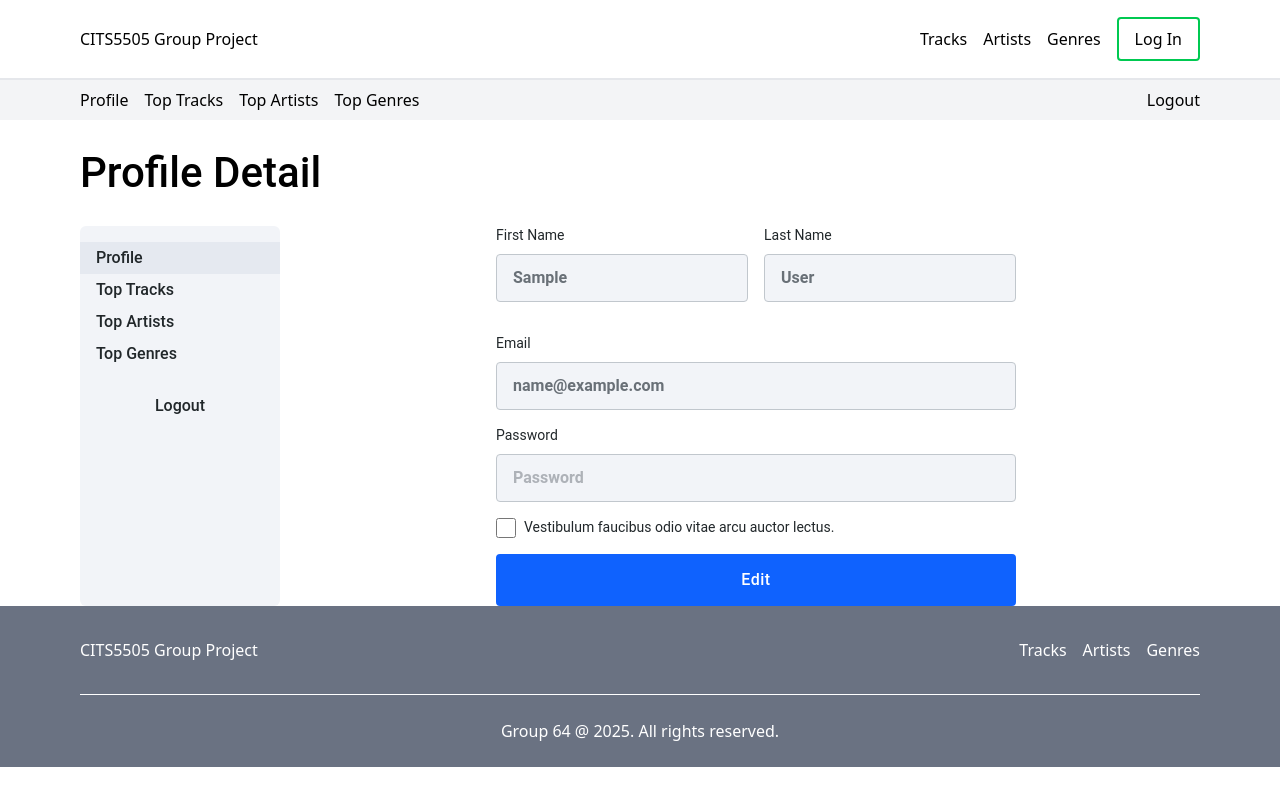
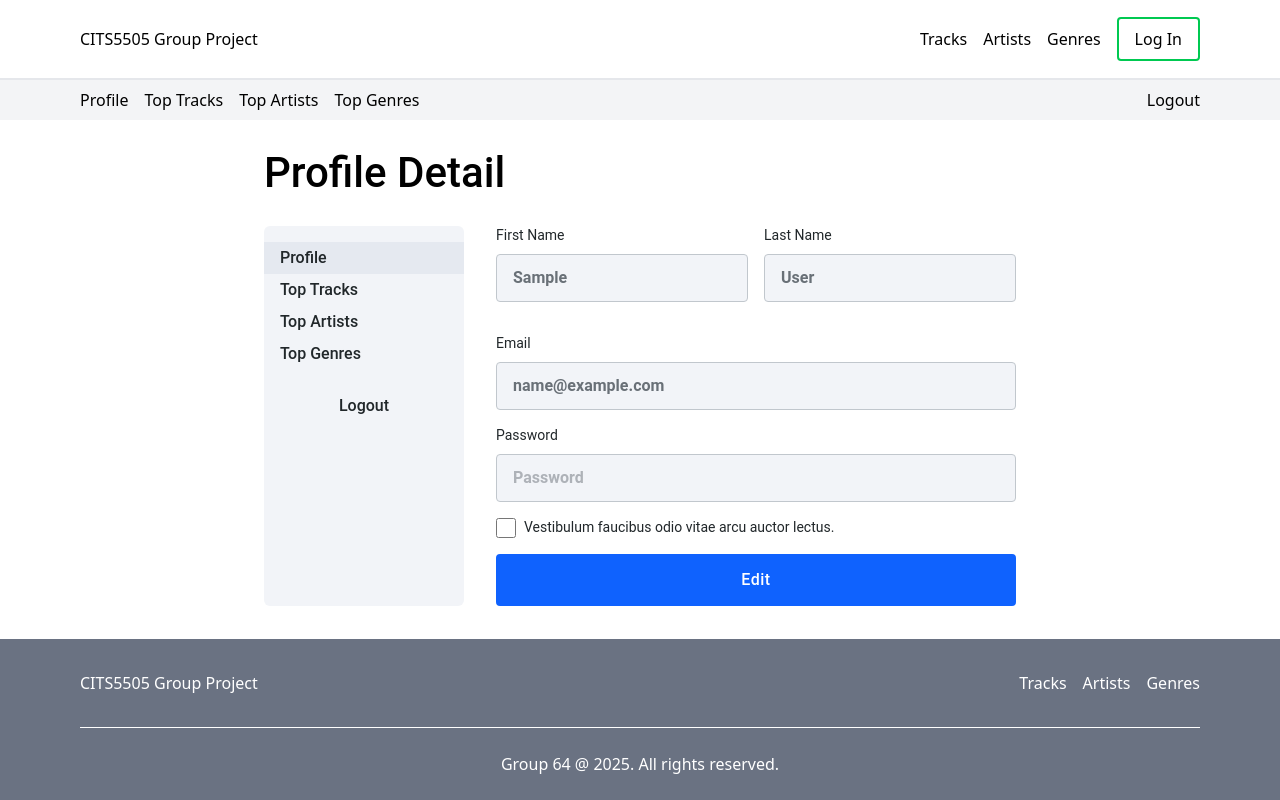
Before and after one commit to ErikaKK/cits5505_group_project, a Flask app: page /account/profile in a window 1280 px wide. Run offline with Flask 3, Linux system fonts and the light colour scheme; the visitor is signed in with stand-in values (Sample User, id 1).

Commit message:
fix: update footer to bottom and translate all comments to English

```diff
--- a/app/__init__.py
+++ b/app/__init__.py
@@ -7,8 +7,8 @@ from app.models import db, User
 
 migrate = Migrate()
 login_manager = LoginManager()
-login_manager.login_view = 'auth.login'  # 设置登录视图
-login_manager.login_message = '请先登录以访问此页面'  # 设置登录提示消息
+login_manager.login_view = 'auth.login'  # Set the login view
+login_manager.login_message = 'Please log in to access this page'  # Set the login prompt message
 
 
 def create_app():
--- a/app/account/routes.py
+++ b/app/account/routes.py
@@ -12,7 +12,7 @@ def profile():
 
     if form.validate_on_submit():
         try:
-            # 更新用户信息
+            # Update user information
             if form.first_name.data:
                 current_user.first_name = form.first_name.data
             if form.last_name.data:
@@ -29,7 +29,7 @@ def profile():
             db.session.rollback()
             flash('An error occurred while updating your profile. Please try again.', 'error')
 
-    # 预填充表单数据
+    # Pre-fill form data
     form.first_name.data = current_user.first_name
     form.last_name.data = current_user.last_name
     form.email.data = current_user.email
@@ -46,7 +46,7 @@ def change_password():
         if check_password_hash(current_user.password_hash, password_form.current_password.data):
             current_user.password_hash = generate_password_hash(password_form.new_password.data)
             db.session.commit()
-            flash('密码已更新！', 'success')
+            flash('Password updated!', 'success')
         else:
-            flash('当前密码错误！', 'danger')
+            flash('Current password is incorrect!', 'danger')
     return redirect(url_for('account.profile'))
--- a/app/templates/account/profile.html
+++ b/app/templates/account/profile.html
@@ -235,7 +235,7 @@ document.addEventListener('DOMContentLoaded', function() {
     const form = document.querySelector('.profile-form');
     const submitButton = document.getElementById('submit-button');
 
-    // 检查表单字段是否有值
+    // Check if form fields have values
     function checkFormFields() {
         const firstName = form.querySelector('#first_name').value;
         const lastName = form.querySelector('#last_name').value;
@@ -248,12 +248,12 @@ document.addEventListener('DOMContentLoaded', function() {
         }
     }
 
-    // 监听表单字段变化
+    // Listen for changes in form fields
     form.querySelectorAll('input').forEach(input => {
         input.addEventListener('input', checkFormFields);
     });
 
-    // 初始检查
+    // Initial check
     checkFormFields();
 });
 </script>
--- a/app/templates/base.html
+++ b/app/templates/base.html
@@ -10,7 +10,7 @@
     <script src="https://cdn.jsdelivr.net/npm/@tailwindcss/browser@4"></script>
     <title>{{ title }} - Group Project</title>
   </head>
-  <body>
+  <body class="flex flex-col min-h-screen">
     <nav
       class="h-20 flex justify-between items-center px-4 md:px-20 bg-white border-b-2 border-gray-200"
     >
@@ -88,9 +88,9 @@
     </ul>
     {% endif %} {% endwith %} {% block content %}{% endblock %}
 
-    <footer class="flex flex-col bg-gray-500 text-white px-4 md:px-20">
+    <footer class="flex flex-col bg-gray-500 text-white px-4 md:px-20 mt-auto">
       <div
-        class="flex justify-between items-center mb-6 py-6 border-b flex-col md:flex-row gap-4"
+        class="flex justify-between items-center py-6 border-b flex-col md:flex-row gap-4"
       >
         <a href="/"> CITS5505 Group Project </a>
         <div class="flex md:gap-4 items-center flex-col md:flex-row">
@@ -99,7 +99,7 @@
           ><a href="" class="py-2 hover:text-green-500">Genres</a>
         </div>
       </div>
-      <div class="flex justify-center items-center mb-6">
+      <div class="flex justify-center items-center py-6">
         <p>Group 64 @ 2025. All rights reserved.</p>
       </div>
     </footer>
--- a/config.py
+++ b/config.py
@@ -12,12 +12,12 @@ class Config:
     ) or "sqlite:///" + os.path.join(basedir, "app.db")
     SQLALCHEMY_TRACK_MODIFICATIONS = False
 
-    # 安全配置
+    # Security settings
     SESSION_COOKIE_SECURE = True
     REMEMBER_COOKIE_SECURE = True
     SESSION_COOKIE_HTTPONLY = True
     REMEMBER_COOKIE_HTTPONLY = True
 
-    # CSRF保护
+    # CSRF protection
     WTF_CSRF_ENABLED = True
     WTF_CSRF_SECRET_KEY = os.environ.get("CSRF_SECRET_KEY") or "csrf-secret-key"
```
